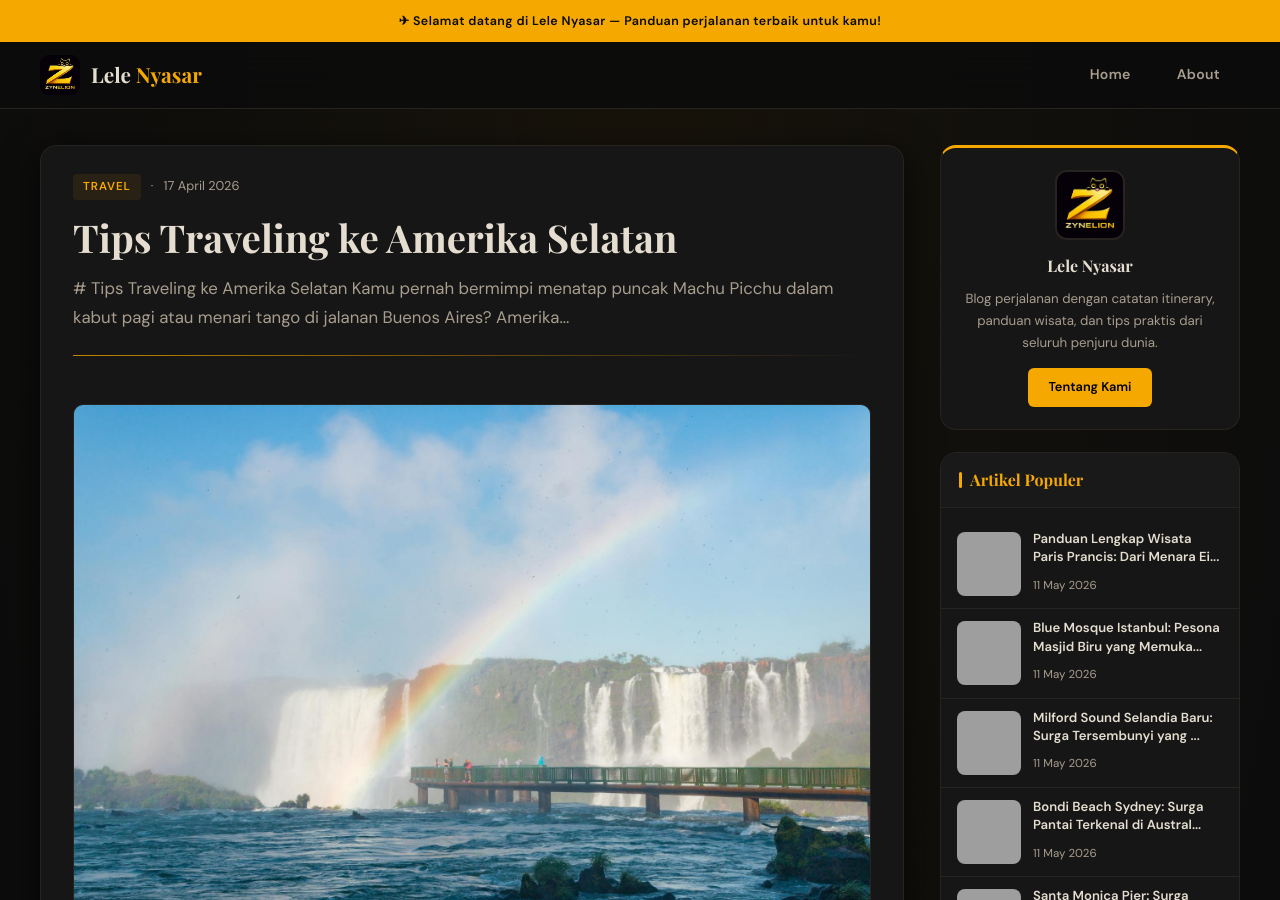
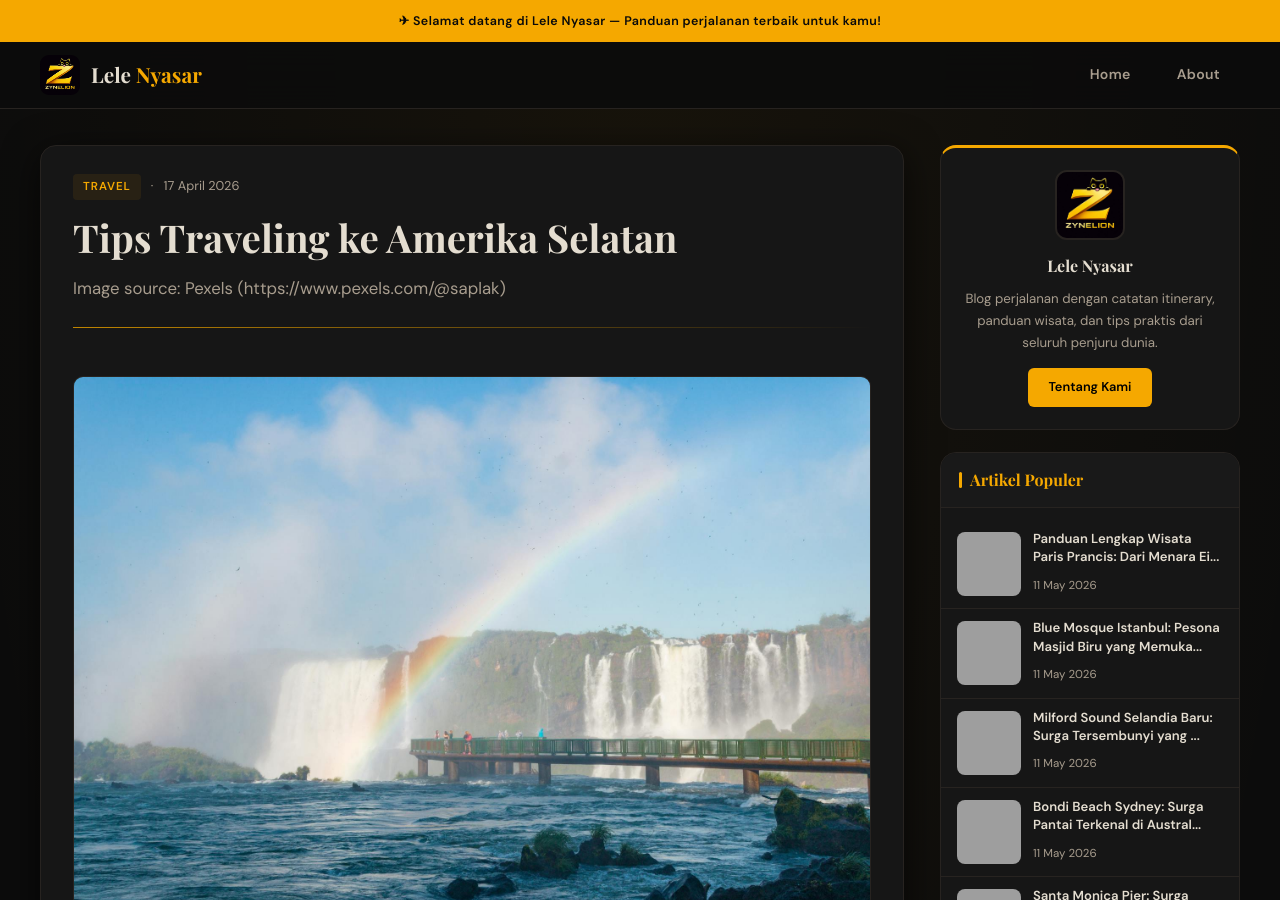
Before and after one commit to vwebe/lele, a Jekyll site: the page built from _posts/2026-04-17-tips-traveling-ke-amerika-selatan.md, in a window 1280 px wide and 900 px high. Built offline with Jekyll 4.4.1, drawn with Linux system fonts in a browser that asks for light colours; some web fonts are replaced; grey boxes are pictures that could not be loaded.

Commit message:
Fix SEO meta source: _posts/2026-04-17-tips-traveling-ke-amerika-selatan.md

```diff
--- a/_posts/2026-04-17-tips-traveling-ke-amerika-selatan.md
+++ b/_posts/2026-04-17-tips-traveling-ke-amerika-selatan.md
@@ -1,16 +1,21 @@
 ---
 layout: post
 title: "Tips Traveling ke Amerika Selatan"
+seo_title: "Tips Traveling ke Amerika Selatan"
+keyword: "tips traveling ke amerika selatan"
 date: 2026-04-17 21:00:00 +0700
-categories: [travel]
-image: "/assets/images/auto/tips-traveling-ke-amerika-selatan.jpg"
-seo_title: "Tips Traveling ke Amerika Selatan"
-description: "# Tips Traveling ke Amerika Selatan Kamu pernah bermimpi menatap puncak Machu Picchu dalam kabut pagi atau menari tango di jalanan Buenos Aires? Amerika..."
-excerpt: "# Tips Traveling ke Amerika Selatan Kamu pernah bermimpi menatap puncak Machu Picchu dalam kabut pagi atau menari tango di jalanan Buenos Aires? Amerika..."
-keywords: "tips traveling ke amerika selatan, tips traveling amerika selatan, travel, wisata tips traveling amerika, panduan tips traveling amerika, tips tips traveling amerika"
-image_alt: "Tips Traveling ke Amerika Selatan"
+last_modified_at: 2026-05-12 17:38:47 +0700
+sitemap: true
 robots: "index, follow, max-snippet:-1, max-image-preview:large, max-video-preview:-1"
 googlebot: "index, follow, max-snippet:-1, max-image-preview:large, max-video-preview:-1"
+categories: ["travel"]
+tags: ["travel"]
+description: "Image source: Pexels (https://www.pexels.com/@saplak)"
+excerpt: "Image source: Pexels (https://www.pexels.com/@saplak)"
+keywords: "travel, tips, traveling, amerika, selatan, wisata tips traveling amerika, panduan tips traveling amerika, tips tips traveling amerika"
+image: "/assets/images/auto/tips-traveling-ke-amerika-selatan.jpg"
+image_alt: "Tips Traveling ke Amerika Selatan"
+seo_fixed_source: "sheet_keyword_h2p_v1"
 ---
 
 <img src="{{ "assets/images/auto/tips-traveling-ke-amerika-selatan.jpg" | relative_url }}" alt="Tips Traveling ke Amerika Selatan" loading="lazy" decoding="async">
```
